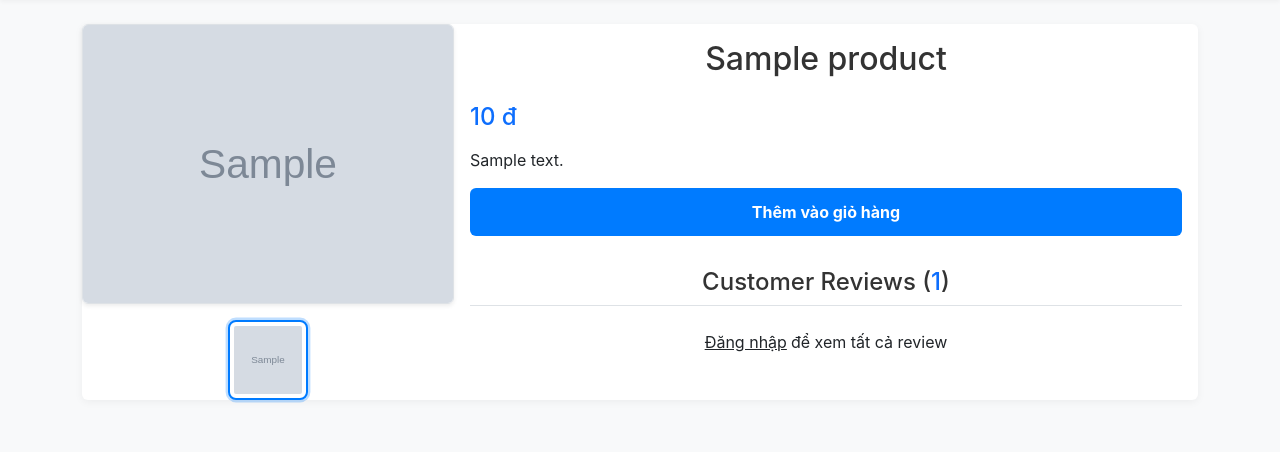
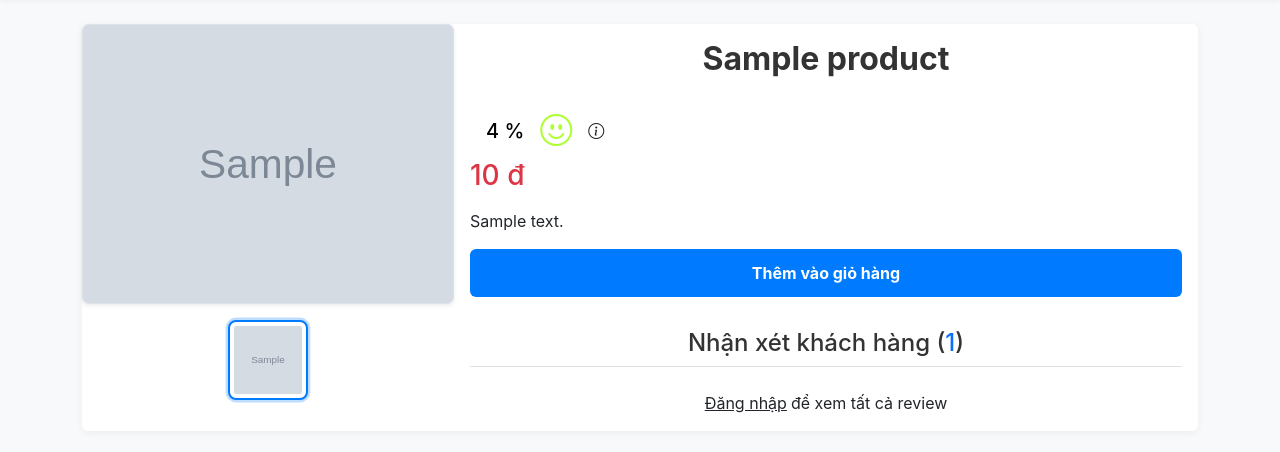
Before and after one commit to vodaiphuoc/ecomm-djan, a Django app: template django-code/e_commerce/templates/e_commerce/product_detail.html in a window 1280 px wide. Shown: the part 56-508 px from the top of the page. Run offline with Django 4.2, Linux system fonts and the light colour scheme; tables that the repository leaves empty hold one stand-in row (values such as "Sample post"); the template is opened without the code that fills it: values that come from a table or form of the project are taken from there, most other values are stand-ins (such as "Sample title", 1, 10 or a date in 2020); grey boxes marked "Sample" are stand-in pictures; parts of the project's set-up code (start-up, migrations or seed data) failed here and were passed over.

Commit message:
update mean rating on product detail

```diff
--- a/django-code/e_commerce/templates/e_commerce/product_detail.html
+++ b/django-code/e_commerce/templates/e_commerce/product_detail.html
@@ -13,7 +13,7 @@
                         <img
                             src="{{ product.images.first.image_url }}"
                             alt="{{ product.name }} main image"
-                            class="img-fluid rounded shadow-sm"
+                            class="img-fluid rounded shadow-sm max-width: 40%"
                             id="mainProductImage"
                         >
                     {% else %}
@@ -41,12 +41,35 @@
         </div>
         <div class="col-md-8">
             <div class="card-body">
-                <h2 class="card-title">{{ product.name }}</h2>
-                <h4 class="card-text text-primary mb-3">
+                <h2 class="card-title fw-bold">{{ product.name }}</h2>
+
+                {% if mean_rating %}
+                    <div style="display: flex;align-items: center;width: 30vw;">
+                        <h5 class="card-text text-black m-3">
+                            {% localize off %}
+                                {{ mean_rating }}
+                            {% endlocalize %} %
+                        </h5>
+                        <i
+                            class="bi bi-emoji-smile"
+                            style="color: greenyellow;font-size: 2rem;display: block;margin-right: 1rem;"
+                            >
+                        </i>
+                        <i
+                            class="bi bi-info-circle"
+                            data-bs-placement="right"
+                            data-bs-toggle="tooltip"
+                            data-bs-title="Tỷ lệ người dùng cảm thấy hài lòng"
+                            >
+                        </i>
+                    </div>
+                {% endif %}
+
+                <h3 class="card-text text-danger mb-3">
                     {% localize on %}
                         {{ product.price }}
                     {% endlocalize %} đ
-                </h4>
+                </h3>
                 <p class="card-text">{{ product.description | safe }}</p>
 
                 <form method="post" action="{% url 'e_commerce:cart_add' product.id %}" class="logout-form">
@@ -57,7 +80,7 @@
 
             <div class="card-body">
                 <h4 class="card-title mb-4 border-bottom pb-2">
-                    Customer Reviews (<span class="text-primary">{{ product.reviews.count }}</span>)
+                    Nhận xét khách hàng (<span class="text-primary">{{ product.reviews.count }}</span>)
                 </h4>
 
                 {% if user.is_authenticated %}
```
